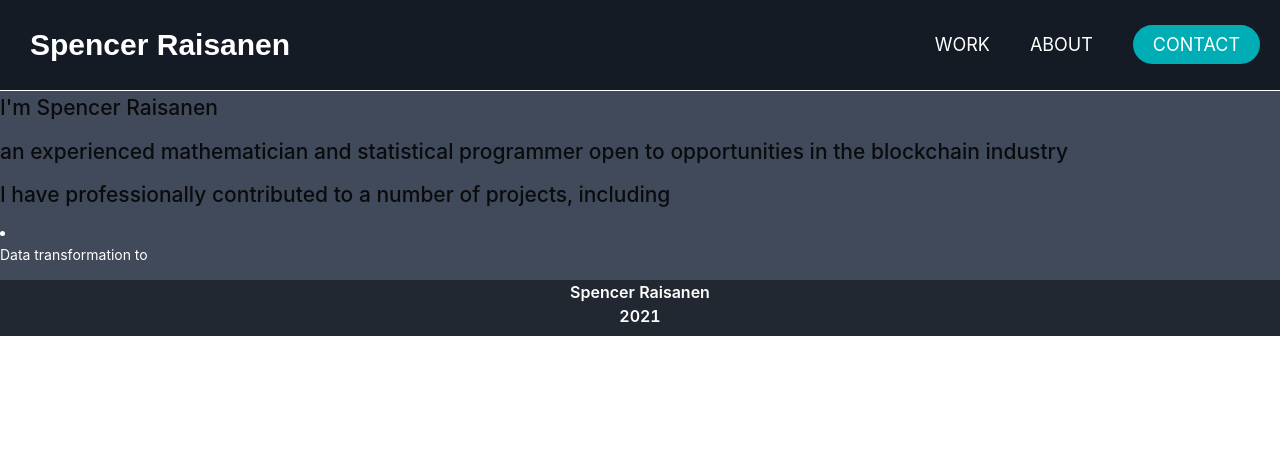
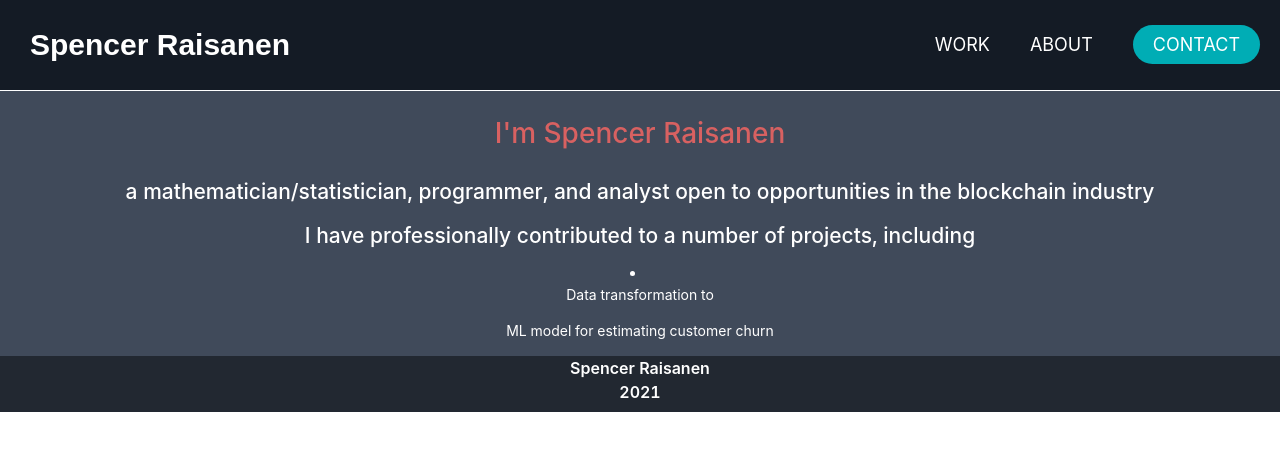
Before and after one commit to spencerrais/1-blog, a React (Create React App) app in the folder 1-blog/: page / in a window 1280 px wide. Shown: the top 450 px of the page. Built offline with nearby package versions, Linux system fonts and the light colour scheme.

Commit message:
homepage editing

```diff
--- a/1-blog/src/App.css
+++ b/1-blog/src/App.css
@@ -91,6 +91,34 @@ li .contact:hover {
   margin-right: 40px;
   display: none;
   cursor: pointer;
+}
+
+.routes {
+  display: flex;
+  flex-direction: column;
+}
+
+.routes .top {
+  margin: 20px 0;
+}
+.routes h1 {
+  color: rgb(216, 97, 97);
+  text-align: center;
+  font-size: 28px;
+}
+
+.routes h2 {
+  color: white;
+  text-align: center;
+}
+
+.routes li {
+  color: white;
+  text-align: center;
+}
+
+.routes ul {
+  list-style: numbered;
 }
 @media (max-width: 800px) {
   .nav-links {
--- a/1-blog/src/components/Homepage.tsx
+++ b/1-blog/src/components/Homepage.tsx
@@ -3,11 +3,12 @@ import React from 'react'
 function Homepage() {
     return (
         <div>
-            <h1>I'm Spencer Raisanen</h1>
-            <h2>an experienced mathematician and statistical programmer open to opportunities in the blockchain industry</h2>
+            <h1 className="top">I'm Spencer Raisanen</h1>
+            <h2>a mathematician/statistician, programmer, and analyst open to opportunities in the blockchain industry</h2>
             <h2>I have professionally contributed to a number of projects, including</h2>
             <li>
                 <ul>Data transformation to </ul>
+                <ul>ML model for estimating customer churn</ul>
             </li>
         </div>
     )
```
